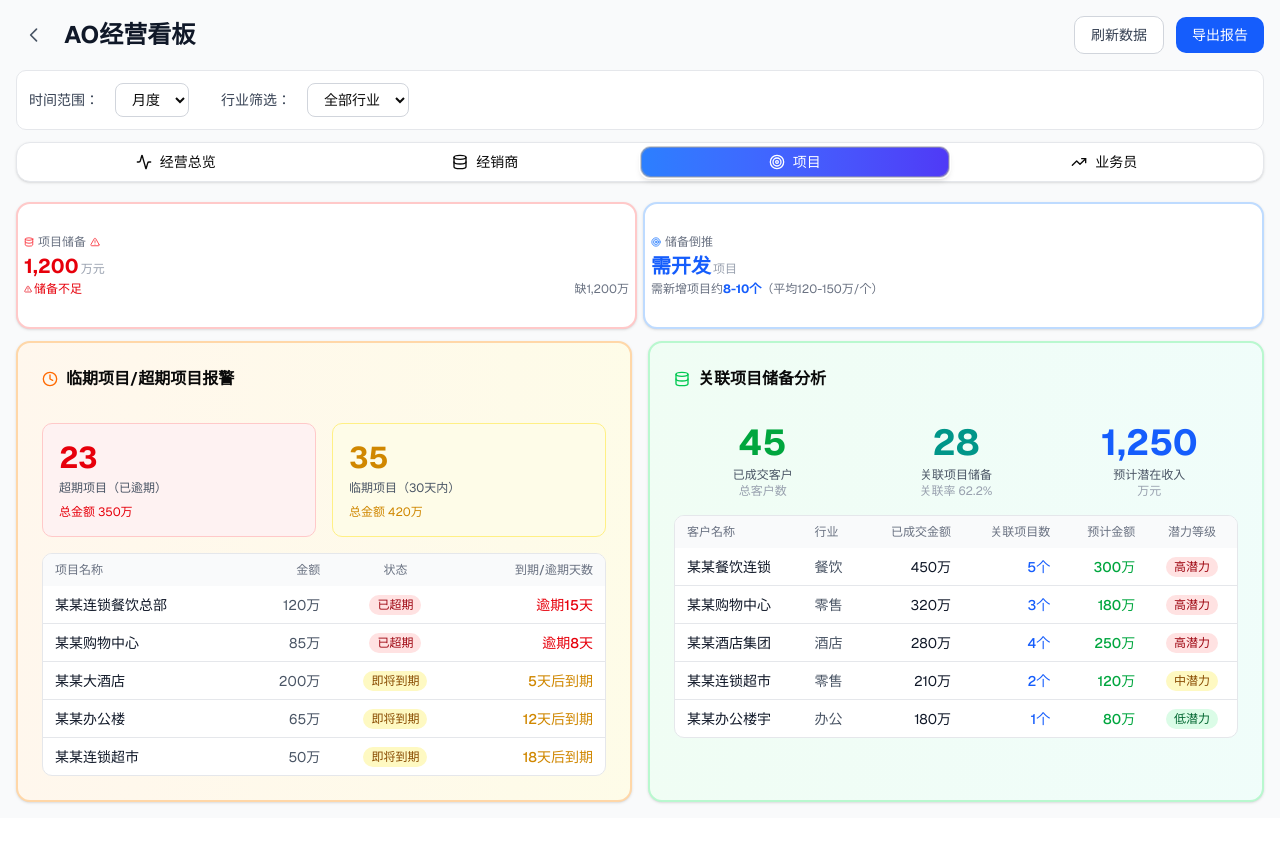
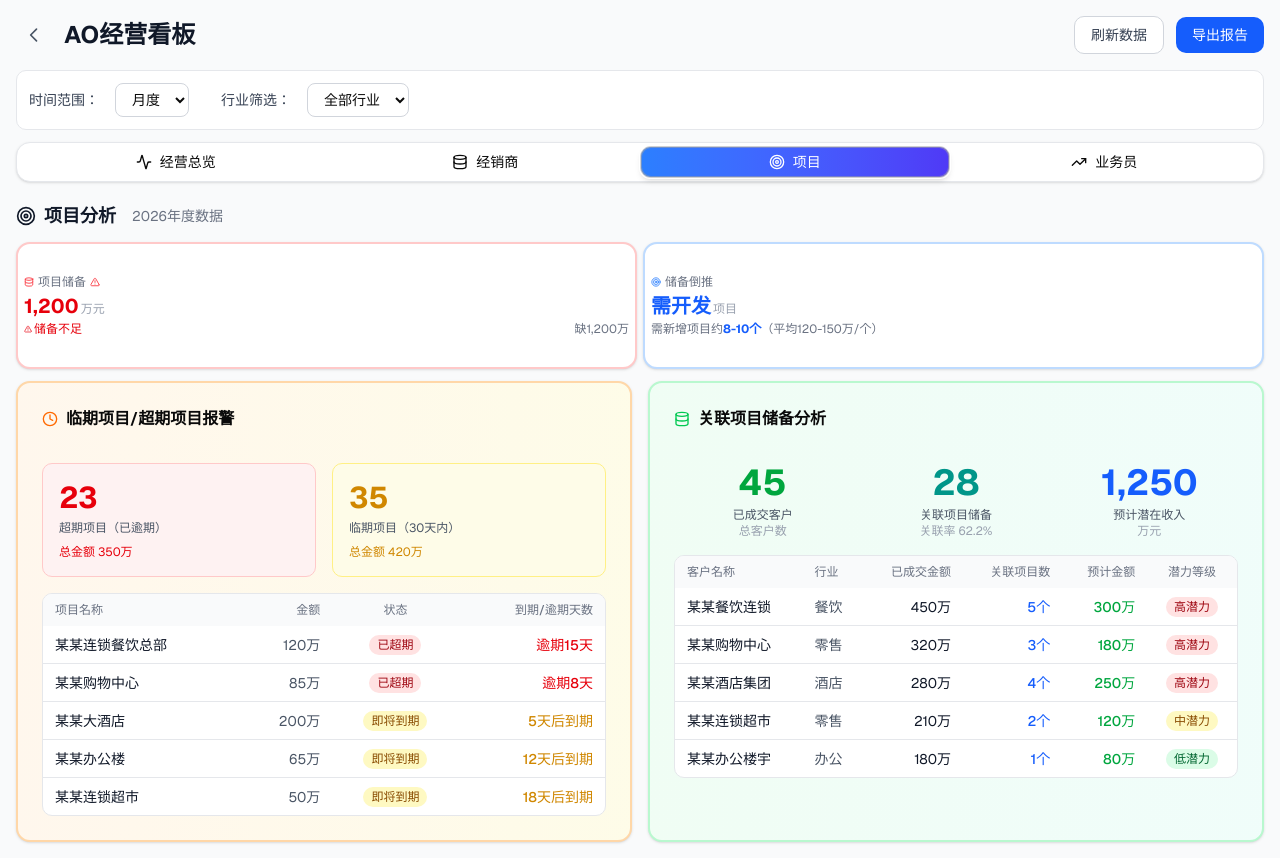
Before and after one commit to navylee1990/coze_jsc, a Next.js app: page /sales in a window 1280 px wide. Both pictures are taken after a click on the tab "项目". Before the commit the page ends 818 px from the top, so only its background shows below. Built offline with nearby package versions, Linux system fonts and the light colour scheme.

Commit message:
feat: 为项目分析和业务员分析tab页添加标题

```diff
--- a/src/app/sales/page.tsx
+++ b/src/app/sales/page.tsx
@@ -865,6 +865,15 @@ export default function SalesDashboard() {
           </TabsContent>
 
           <TabsContent value="projects">
+            {/* 项目分析标题 */}
+            <div className="mb-3 flex items-center gap-4">
+              <h2 className="text-lg font-semibold text-gray-900 flex items-center gap-2">
+                <Target className="w-5 h-5" />
+                项目分析
+              </h2>
+              <span className="text-sm text-gray-500">2026年度数据</span>
+            </div>
+
             {/* 项目储备KPI指标 */}
             <div className="grid grid-cols-2 sm:grid-cols-2 lg:grid-cols-2 gap-1.5 mb-3">
               {/* 项目储备 */}
@@ -1042,6 +1051,15 @@ export default function SalesDashboard() {
           </TabsContent>
 
           <TabsContent value="salesmen">
+            {/* 业务员分析标题 */}
+            <div className="mb-3 flex items-center gap-4">
+              <h2 className="text-lg font-semibold text-gray-900 flex items-center gap-2">
+                <TrendingUp className="w-5 h-5" />
+                业务员分析
+              </h2>
+              <span className="text-sm text-gray-500">2026年度数据</span>
+            </div>
+
             {/* 业务员KPI指标 */}
             <div className="grid grid-cols-2 sm:grid-cols-2 lg:grid-cols-4 gap-1.5 mb-3">
               {/* 总业绩 */}
```
